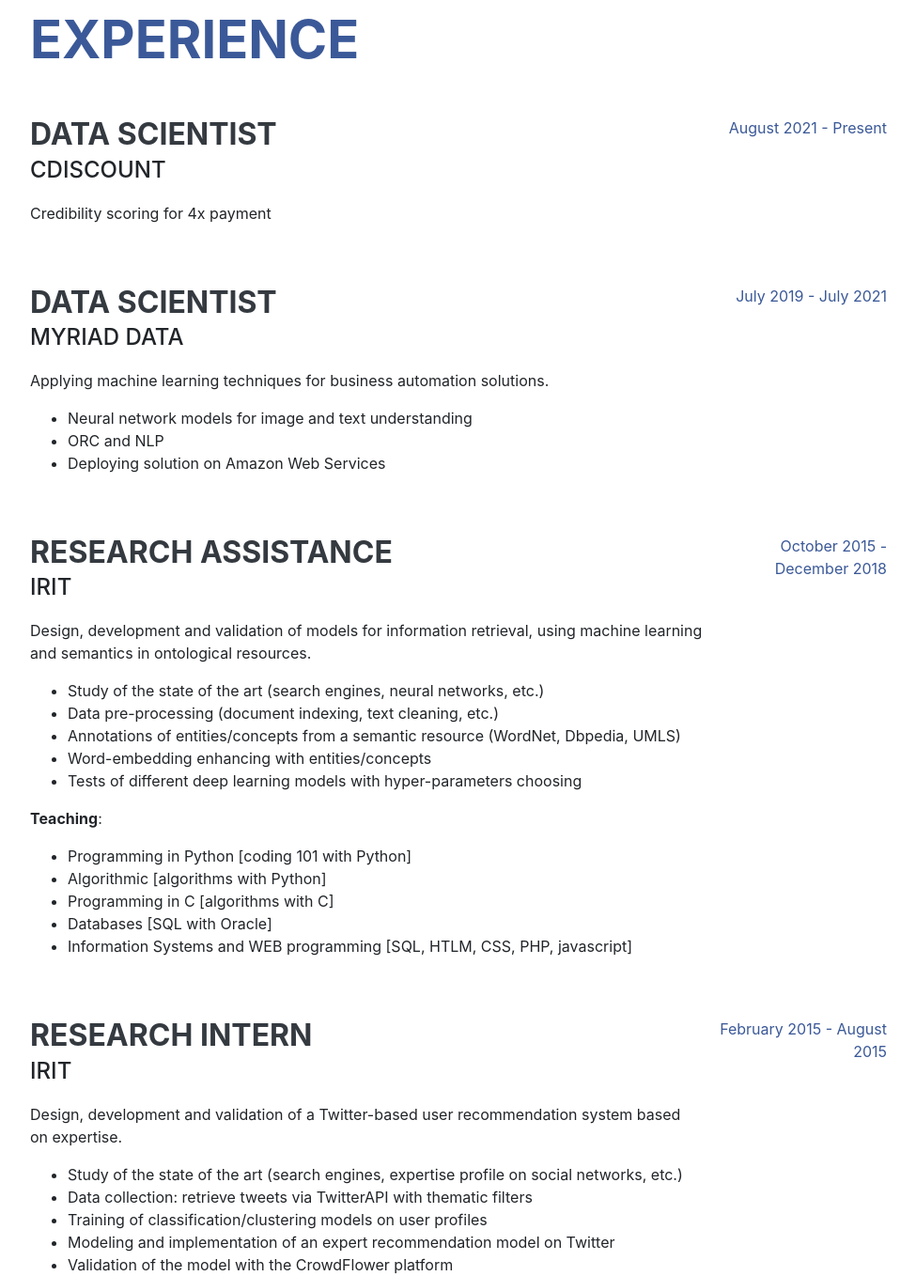
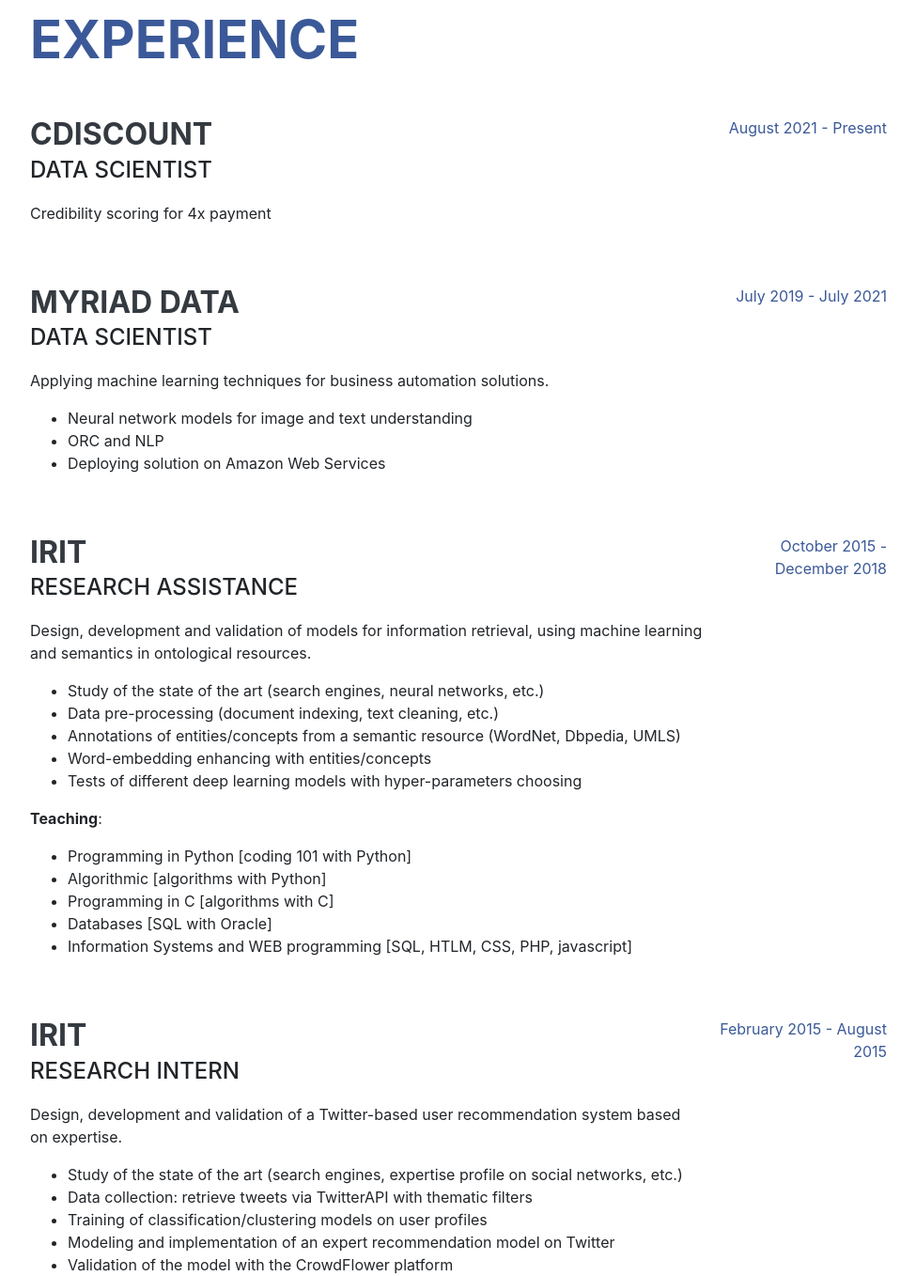
Before and after one commit to giahung24/giahung24, a plain HTML site: page index.html in a window 1280 px wide. Shown: the part 840-2198 px from the top of the page at 94% size, without its empty margins (288-1263 px from the left). Drawn offline with nearby package versions, Linux system fonts and the light colour scheme; some packages are replaced by stand-ins of ours; a script that the page names is missing; a web font is replaced by a local one.

Commit message:
Update index.html

```diff
--- a/index.html
+++ b/index.html
@@ -113,8 +113,8 @@
 
         <div class="resume-item d-flex flex-column flex-md-row justify-content-between mb-5">
           <div class="resume-content">
-            <h3 class="mb-0">Data Scientist</h3>
-            <div class="subheading mb-3">Cdiscount</div>
+            <h3 class="mb-0">Cdiscount</h3>
+            <div class="subheading mb-3">Data Scientist</div>
             <p>Credibility scoring for 4x payment</p>
           </div>
           <div class="resume-date text-md-right">
@@ -124,8 +124,8 @@
 
         <div class="resume-item d-flex flex-column flex-md-row justify-content-between mb-5">
           <div class="resume-content">
-            <h3 class="mb-0">Data Scientist</h3>
-            <div class="subheading mb-3">Myriad Data</div>
+            <h3 class="mb-0">Myriad Data</h3>
+            <div class="subheading mb-3">Data Scientist</div>
             <p>Applying machine learning techniques for business automation solutions.
               <ul>
                 <li>Neural network models for image and text understanding</li>
@@ -140,8 +140,8 @@
 
         <div class="resume-item d-flex flex-column flex-md-row justify-content-between mb-5">
           <div class="resume-content">
-            <h3 class="mb-0">Research Assistance</h3>
-            <div class="subheading mb-3">IRIT</div>
+            <h3 class="mb-0">IRIT</h3>
+            <div class="subheading mb-3">Research Assistance</div>
               <p> Design, development and validation of models for information retrieval, using
                 machine learning and semantics in ontological resources.</p>
               <ul>
@@ -169,8 +169,8 @@
 
         <div class="resume-item d-flex flex-column flex-md-row justify-content-between mb-5">
           <div class="resume-content">
-            <h3 class="mb-0">Research Intern</h3>
-            <div class="subheading mb-3">IRIT</div>
+            <h3 class="mb-0">IRIT</h3>
+            <div class="subheading mb-3">Research Intern</div>
             <p>Design, development and validation of a Twitter-based user recommendation system based on expertise.</p>
             <ul>
               <li>Study of the state of the art (search engines, expertise profile on social networks, etc.)</li>
```
